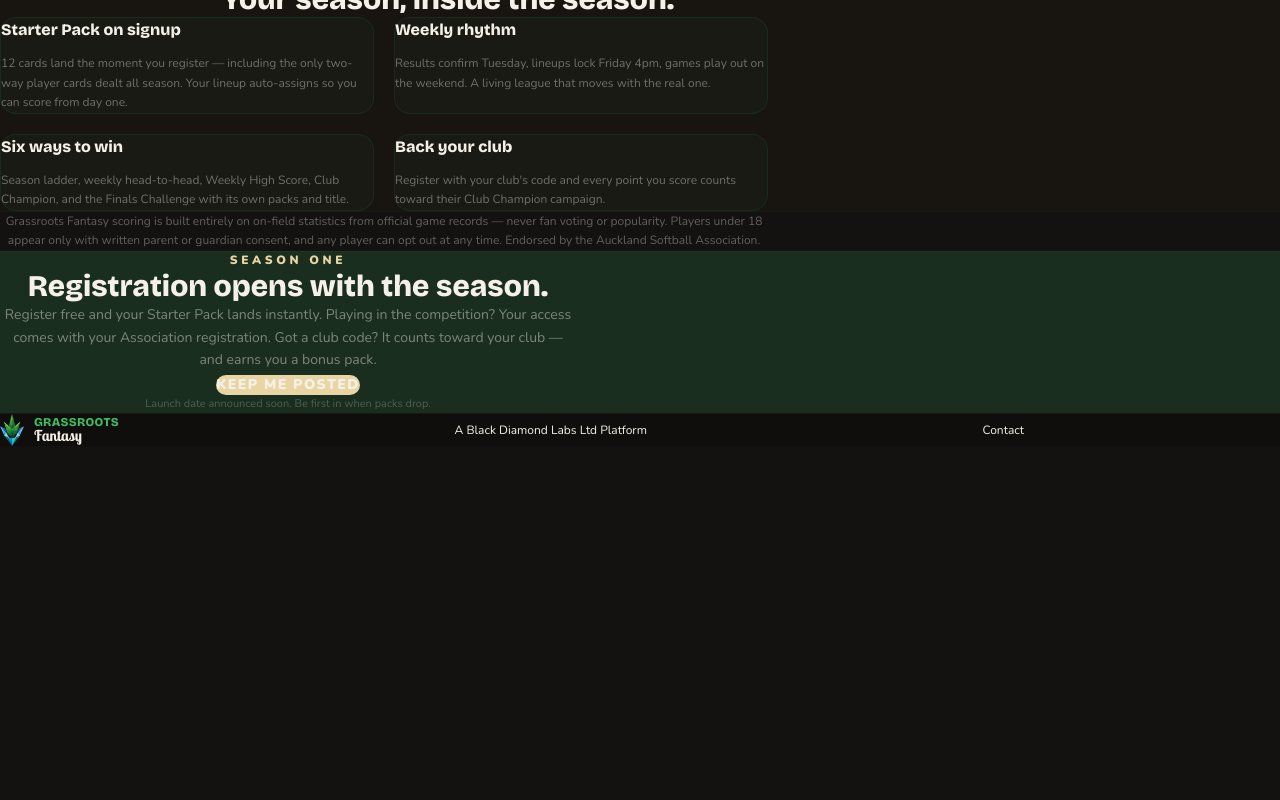
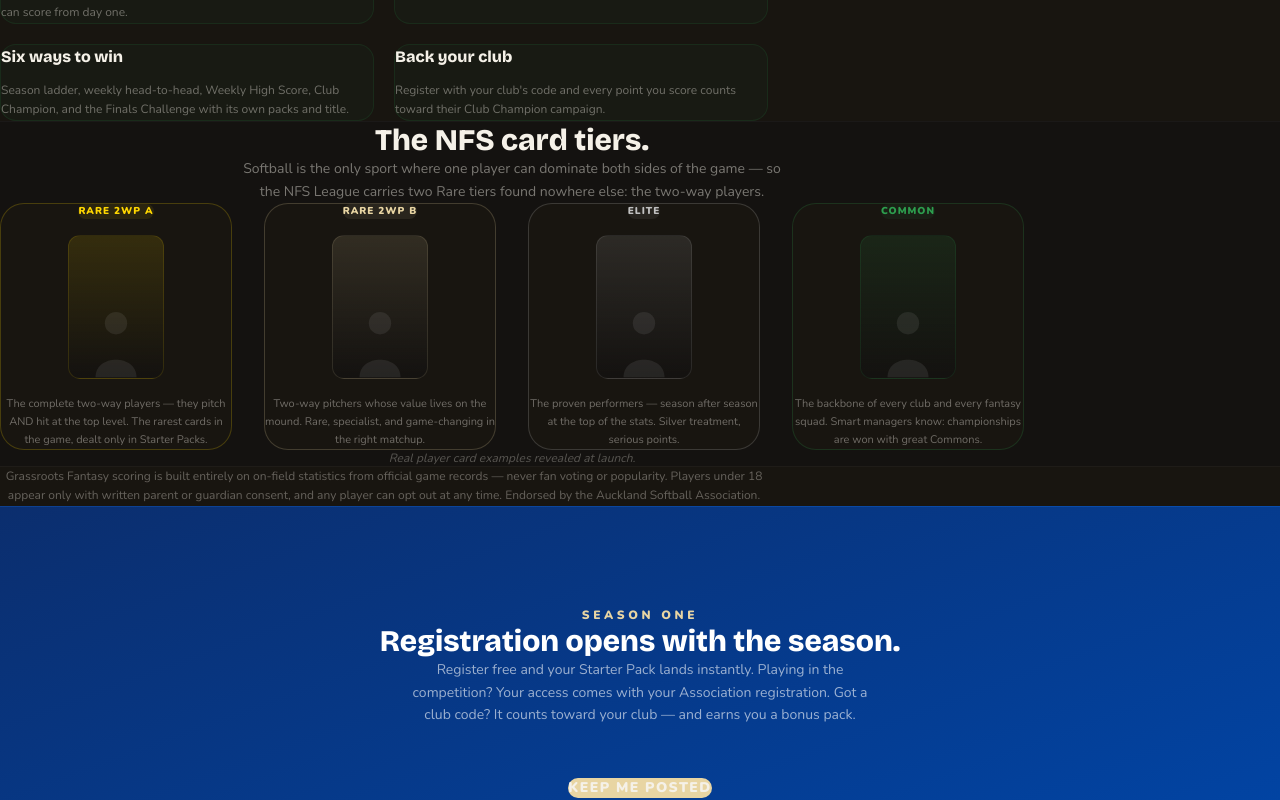
Before and after one commit to N8Nuks/grassrootsfantasy, a Next.js app: page /nfs in a window 1280 px wide. Shown: the part 640-1440 px from the top of the page. Before the commit the page ends 1086 px from the top, so only its background shows below. Built offline with nearby package versions, Linux system fonts and the light colour scheme.

Commit message:
NFS page: tiers section, cobalt Season One banner, spacing; stub /nfs/scoring and /join

```diff
--- a/app/nfs/page.tsx
+++ b/app/nfs/page.tsx
@@ -7,7 +7,7 @@ export default function NFS() {
       <Nav />
 
       {/* Hero */}
-      <section className="relative px-6 sm:px-12 overflow-hidden grain" style={{ paddingTop: "220px", paddingBottom: "90px" }}>
+      <section className="relative px-6 sm:px-12 overflow-hidden grain" style={{ paddingTop: "140px", paddingBottom: "80px" }}>
         <div className="absolute inset-0" style={{ background: 'radial-gradient(ellipse 75% 55% at 50% 0%, #16261C 0%, #141210 70%)' }} />
         <div className="relative z-10 max-w-3xl mx-auto text-center">
           <p className="text-xs font-black uppercase tracking-[0.3em] mb-4" style={{ color: '#E8D5A3' }}>League One · Now Live</p>
@@ -70,8 +70,39 @@ export default function NFS() {
         </div>
       </section>
 
+      {/* NFS card tiers */}
+      <section className="py-24 px-6 sm:px-12" style={{ borderTop: '1px solid #ffffff08' }}>
+        <div className="max-w-5xl mx-auto flex flex-col items-center">
+          <h2 className="text-2xl sm:text-3xl font-black text-[#F5F1E8] text-center mb-5" style={{ fontFamily: 'var(--font-heading)' }}>The NFS card tiers.</h2>
+          <p className="text-sm text-[#F5F1E8]/45 text-center leading-relaxed mb-16" style={{ maxWidth: "540px" }}>
+            Softball is the only sport where one player can dominate both sides of the game — so the NFS League carries two Rare tiers found nowhere else: the two-way players.
+          </p>
+
+          <div className="grid gap-8 sm:grid-cols-2 lg:grid-cols-4 w-full">
+            {[
+              { tier: 'RARE 2WP A', accent: '#FFD700', desc: 'The complete two-way players — they pitch AND hit at the top level. The rarest cards in the game, dealt only in Starter Packs.' },
+              { tier: 'RARE 2WP B', accent: '#E8D5A3', desc: 'Two-way pitchers whose value lives on the mound. Rare, specialist, and game-changing in the right matchup.' },
+              { tier: 'ELITE', accent: '#C0C0C0', desc: 'The proven performers — season after season at the top of the stats. Silver treatment, serious points.' },
+              { tier: 'COMMON', accent: '#2D9E4E', desc: 'The backbone of every club and every fantasy squad. Smart managers know: championships are won with great Commons.' },
+            ].map((c) => (
+              <div key={c.tier} className="rounded-3xl p-7 flex flex-col gap-4 items-center text-center" style={{ background: '#181510', border: `1px solid ${c.accent}35` }}>
+                <span className="text-[10px] font-black tracking-widest px-3 py-1.5 rounded-full" style={{ color: c.accent, background: c.accent + '15' }}>{c.tier}</span>
+                <div className="w-24 h-36 rounded-xl flex items-end justify-center" style={{ background: `linear-gradient(180deg, ${c.accent}20, #141210)`, border: `1px solid ${c.accent}20` }}>
+                  <svg width="56" height="76" viewBox="0 0 60 80" fill="none">
+                    <circle cx="30" cy="22" r="12" fill="#ffffff14"/>
+                    <path d="M8 80 C8 55 52 55 52 80 Z" fill="#ffffff14"/>
+                  </svg>
+                </div>
+                <p className="text-[11px] text-[#F5F1E8]/40 leading-relaxed">{c.desc}</p>
+              </div>
+            ))}
+          </div>
+          <p className="text-xs text-[#F5F1E8]/30 mt-12 italic">Real player card examples revealed at launch.</p>
+        </div>
+      </section>
+
       {/* Wellbeing / trust strip */}
-      <section className="py-16 px-6 sm:px-12" style={{ borderTop: '1px solid #ffffff08' }}>
+      <section className="py-16 px-6 sm:px-12" style={{ background: '#181510', borderTop: '1px solid #ffffff08' }}>
         <div className="max-w-3xl mx-auto text-center">
           <p className="text-xs text-[#F5F1E8]/35 leading-relaxed">
             Grassroots Fantasy scoring is built entirely on on-field statistics from official game records — never fan voting or popularity. Players under 18 appear only with written parent or guardian consent, and any player can opt out at any time. Endorsed by the Auckland Softball Association.
@@ -80,19 +111,19 @@ export default function NFS() {
       </section>
 
       {/* Register */}
-      <section id="register" className="py-24 px-6 sm:px-12 text-center" style={{ background: '#1A2E1F', borderTop: '1px solid #ffffff08' }}>
-        <div className="max-w-xl mx-auto">
+      <section id="register" className="px-6 sm:px-12" style={{ background: 'linear-gradient(160deg, #0B2E6E 0%, #0047AB 100%)', borderTop: '1px solid #ffffff08', paddingTop: "100px", paddingBottom: "110px", textAlign: "center" }}>
+        <div style={{ maxWidth: "576px", marginLeft: "auto", marginRight: "auto" }}>
           <p className="text-xs font-black uppercase tracking-[0.3em] mb-4" style={{ color: '#E8D5A3' }}>Season One</p>
-          <h2 className="text-3xl font-black text-[#F5F1E8] mb-4" style={{ fontFamily: 'var(--font-heading)' }}>Registration opens with the season.</h2>
-          <p className="text-sm text-[#F5F1E8]/45 mb-10 leading-relaxed">
+          <h2 className="text-3xl font-black text-white mb-4" style={{ fontFamily: 'var(--font-heading)' }}>Registration opens with the season.</h2>
+          <p className="text-sm text-white/60 leading-relaxed" style={{ maxWidth: "460px", marginLeft: "auto", marginRight: "auto", marginBottom: "48px" }}>
             Register free and your Starter Pack lands instantly. Playing in the competition? Your access comes with your Association registration. Got a club code? It counts toward your club — and earns you a bonus pack.
           </p>
-          <a href="mailto:info@blackdiamondlabs.co.nz?subject=Grassroots%20Fantasy%20NFS%20—%20Keep%20me%20posted"
+          <a href="mailto:info@grassrootsfantasy.co.nz?subject=Grassroots%20Fantasy%20NFS%20—%20Keep%20me%20posted"
             className="inline-block rounded-full px-12 py-4 text-sm font-black uppercase tracking-widest text-[#141210] transition-all hover:opacity-90"
             style={{ background: '#E8D5A3' }}>
             Keep me posted
           </a>
-          <p className="text-[11px] text-[#F5F1E8]/25 mt-6">Launch date announced soon. Be first in when packs drop.</p>
+          <p className="text-[11px] text-white/40 mt-6">Launch date announced soon. Be first in when packs drop.</p>
         </div>
       </section>
 
```
